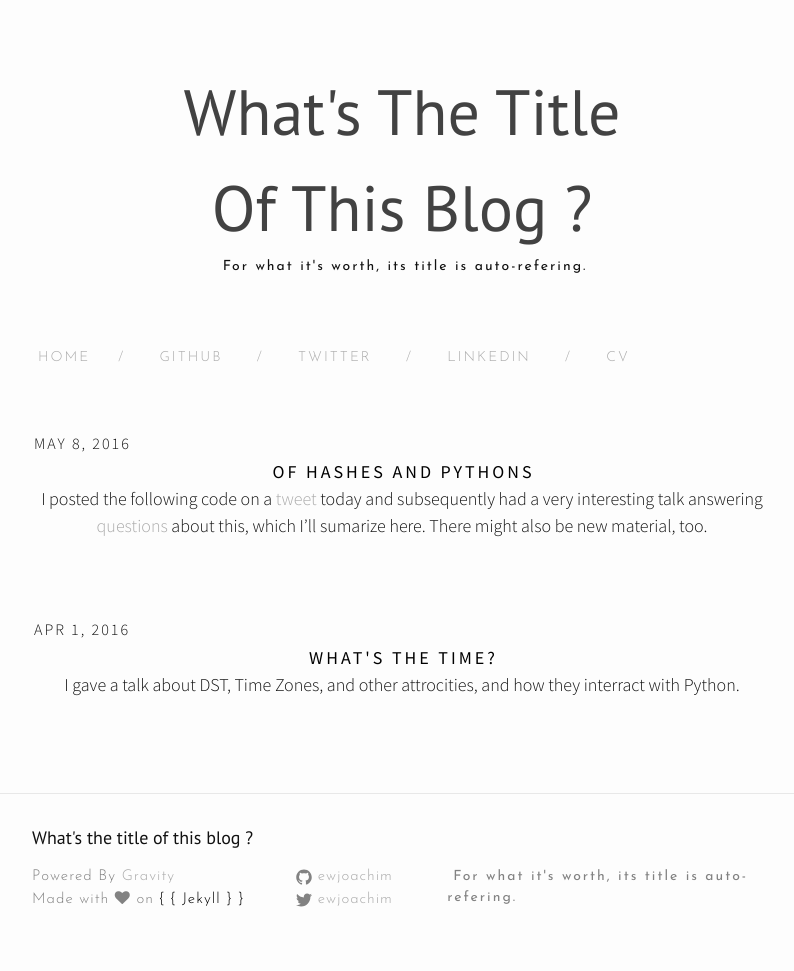
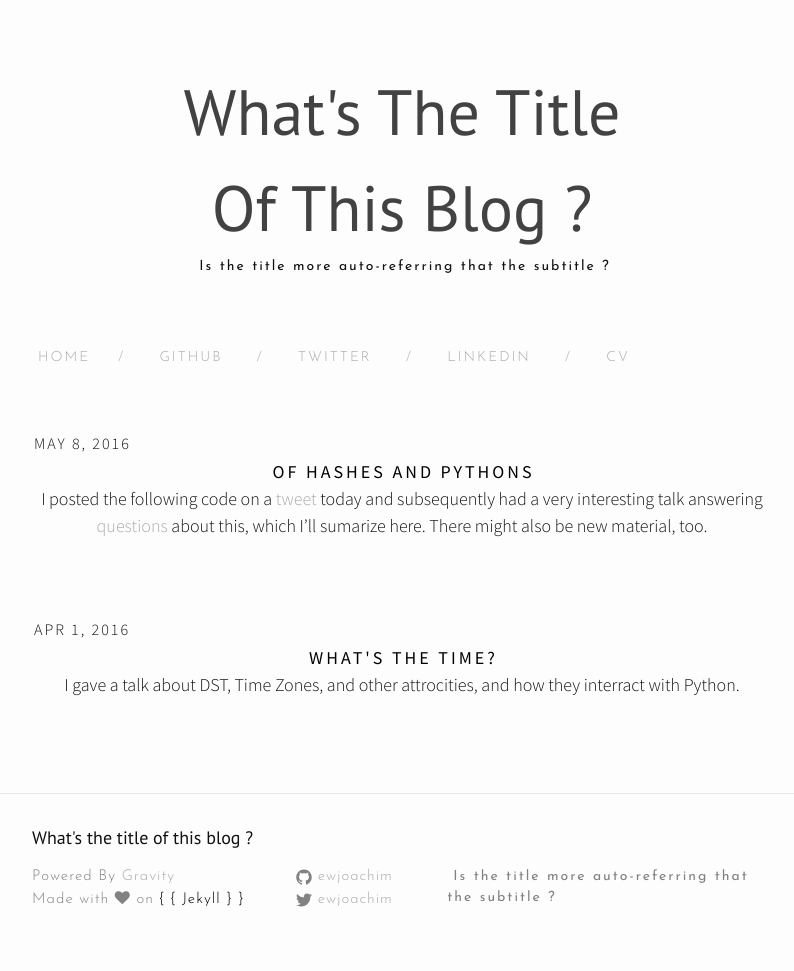
Before and after one commit to ewjoachim/ewjoachim.github.io, a Jekyll site: the page built from index.html, in a window 1280 px wide. Shown: the whole page, without its empty margins (238-1032 px from the left). Built offline with Jekyll 4.4.1, drawn with Linux system fonts in a browser that asks for light colours; nearby versions of some CDN libraries.

Commit message:
Changed the subtitle

```diff
--- a/_config.yml
+++ b/_config.yml
@@ -9,7 +9,7 @@
 title: What's the title of this blog ?
 email: ewjoachim@gmail.com
 description: > # this means to ignore newlines until "baseurl:"
-  For what it's worth, its title is auto-refering.
+  Is the title more auto-referring that the subtitle ?
 baseurl: "" # the subpath of your site, e.g. /blog
 url: "https://joachim.jablon.fr" # the base hostname & protocol for your site
 twitter_username: ewjoachim
```
